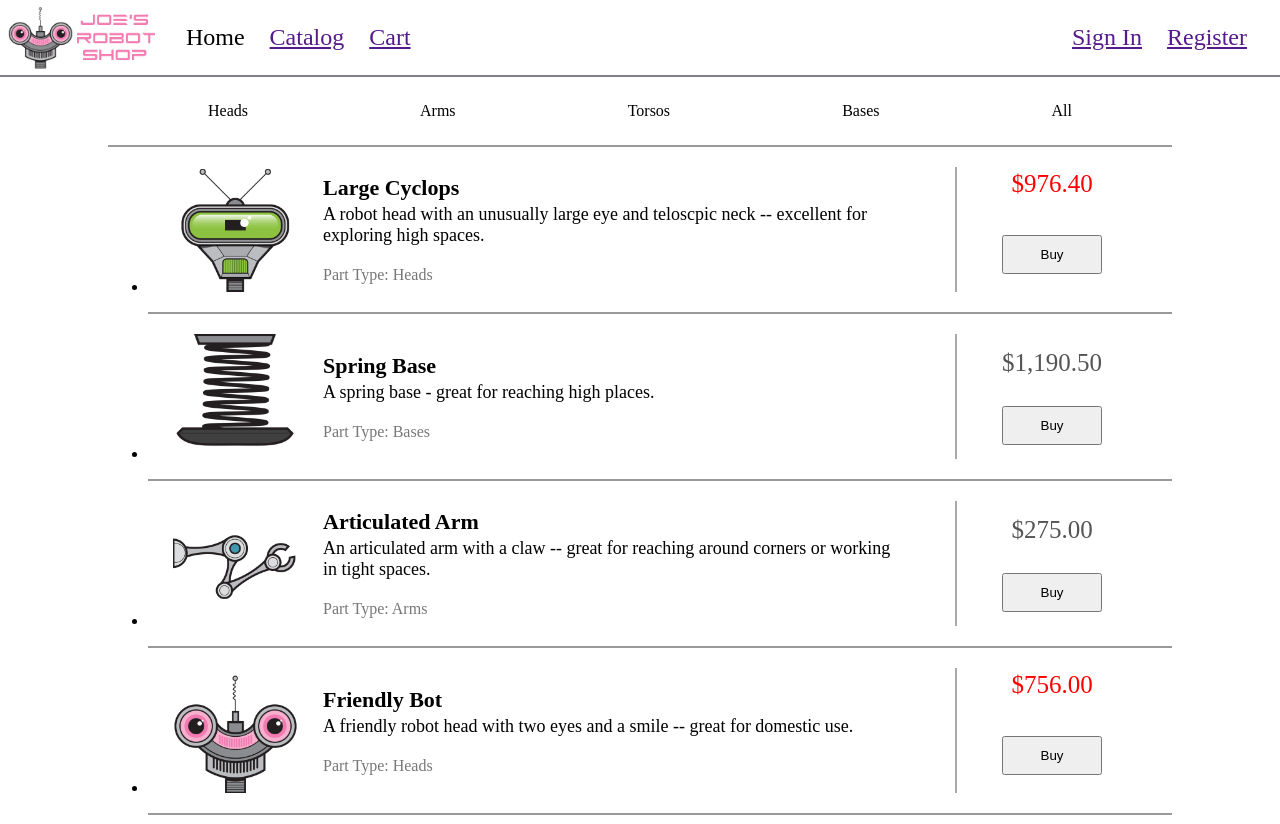
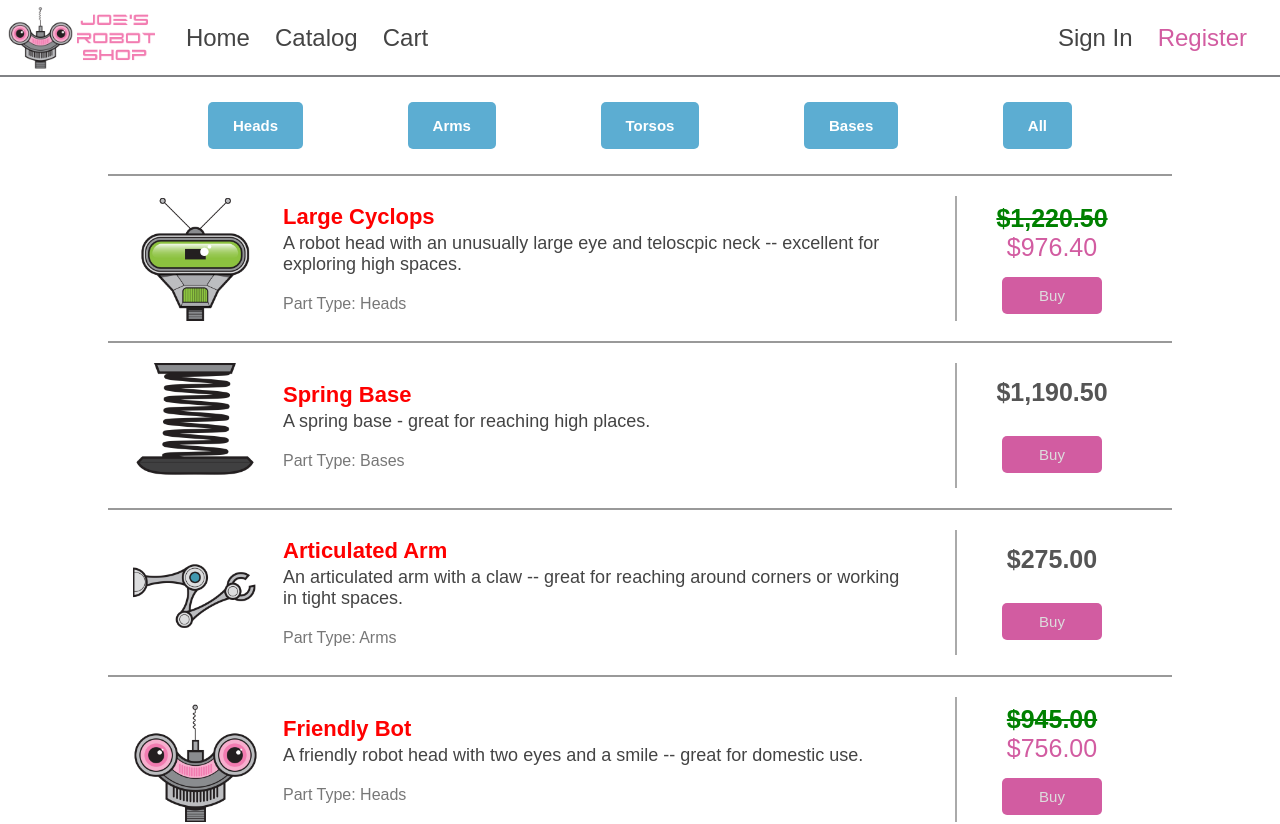
Before and after one commit to ajaybhalerao12/aj-robot-shop, an Angular app: page / in a window 1280 px wide. Shown: the top 824 px of the page. Built offline with nearby package versions, Linux system fonts and the light colour scheme.

Commit message:
feat: Implement ngClass and ngStyle bindings
- Add dynamic class bindings using ngClass
- Apply conditional styles with ngStyle

```diff
--- a/src/app/catalog/catalog.component.css
+++ b/src/app/catalog/catalog.component.css
@@ -1,3 +1,15 @@
+a{
+  font-weight: bold;
+}
+.strikethrough{
+  text-decoration: line-through;
+  font-size: 18;
+}
+
+.bold{
+  font-weight: bold;
+}
+
 .container {
   display: flex;
   flex-direction: column;
@@ -75,5 +87,5 @@
 }
 .discount{
   margin-top: -15px;
-  color: red;
+  color: #d25ca1;
 }
--- a/src/app/catalog/catalog.component.html
+++ b/src/app/catalog/catalog.component.html
@@ -14,13 +14,19 @@
           <img [src]="getImageUrl(product)" [alt]="product?.imageName" />
           <!-- <input type="text" [value]="product.name" /> -->
           <div class="product-info">
-            <div class="name">{{ product?.name }}</div>
+            <div class="name red">{{ product?.name }}</div>
             <div class="description">{{ product?.description }}</div>
             <div class="category">Part Type: {{ product?.category }}</div>
           </div>
         </div>
         <div class="price">
-          <div *ngIf="product.discount === 0"> {{ product?.price | currency:"USD" }}</div>
+          <!-- <div *ngIf="product.discount === 0"> -->
+            <div
+             [style]="{ 'font-weight': 'bolder'}"
+             [ngStyle]="{ 'color': product.discount > 0 ? 'green' : '' }"
+             [ngClass]="getDiscountedClasses(product)">
+             {{ product?.price | currency:"USD" }}
+            </div>
           <!-- <div [hidden]="product.discount>0"> ${{ product?.price?.toFixed(2) }}</div> -->
           <div *ngIf="product.discount > 0" class = "discount">
             {{(product.price * (1 - product.discount)) | currency:"USD"}}
--- a/src/app/catalog/catalog.component.ts
+++ b/src/app/catalog/catalog.component.ts
@@ -191,6 +191,16 @@
     ];
   }
 
+
+getDiscountedClasses(product: IProduct): string|string[]|Set<string>|{ [klass: string]: any; }|null|undefined {
+  if(product.discount > 0){
+    return ['strikethrough']
+  }else{
+    return '';
+  }
+  // return { strikethrough: product.discount > 0};
+  }
+
   getImageUrl(product: IProduct):string{
     if(!product){
       return '';
--- a/src/styles.css
+++ b/src/styles.css
@@ -1 +1,126 @@
 /* You can add global styles to this file, and also import other style files */
+
+.red{
+  color: red;
+}
+
+body {
+  background-color: #fff;
+  font-family: Arial, Helvetica, sans-serif;
+  font-size: 16px;
+  color: #444;
+}
+
+a {
+  color: #444;
+  text-decoration: none;
+}
+
+a.active {
+  padding-bottom: 5px;
+  border-bottom: 2px solid #d25ca1;
+}
+
+a.button.active {
+  padding-bottom: 5px;
+  border-bottom: 2px solid #d25ca1;
+}
+
+a:visited {
+  color: #444;
+}
+
+a:hover {
+  color: #5cadd2;
+}
+
+a.cta {
+  color: #d25ca1;
+}
+
+a.cta:visited {
+  color: #d25ca1;
+}
+
+a.cta:hover {
+  color: #f27cb1;
+}
+
+.cta {
+  color: #d25ca1;
+}
+
+a.cta {
+  color: #d25ca1;
+}
+
+a.cta:visited {
+  color: #d25ca1;
+}
+
+a.cta:hover {
+  color: #f27cb1;
+}
+
+.cta {
+  color: #d25ca1;
+}
+
+ul {
+  list-style-type: none;
+  padding: 0;
+}
+
+button {
+  font-size: 15px;
+  padding: 15px 25px;
+  background-color: #5cadd2;
+  color: #fff;
+  border: 0;
+  box-shadow: none;
+  border-radius: 5px;
+  cursor: pointer;
+}
+
+a.button {
+  font-size: 15px;
+  padding: 15px 25px;
+  background-color: #5cadd2;
+  color: #fff;
+  border: 0;
+  box-shadow: none;
+  border-radius: 5px;
+  cursor: pointer;
+}
+
+a.button:hover {
+  color: #1c6d92;
+}
+
+button:disabled {
+  background-color: #777;
+}
+
+button:hover {
+  color: #1c6d92;
+}
+
+button.cta {
+  font-family: Arial, Helvetica, sans-serif;
+  background-color: #d25ca1;
+  color: #ddd;
+}
+
+button.cta:hover {
+  color: #fff;
+}
+
+input {
+  padding: 15px;
+  font-size: 20px;
+}
+
+.button.cta:disabled {
+  background-color: #f590c4;
+  color: #aaa;
+}
```
